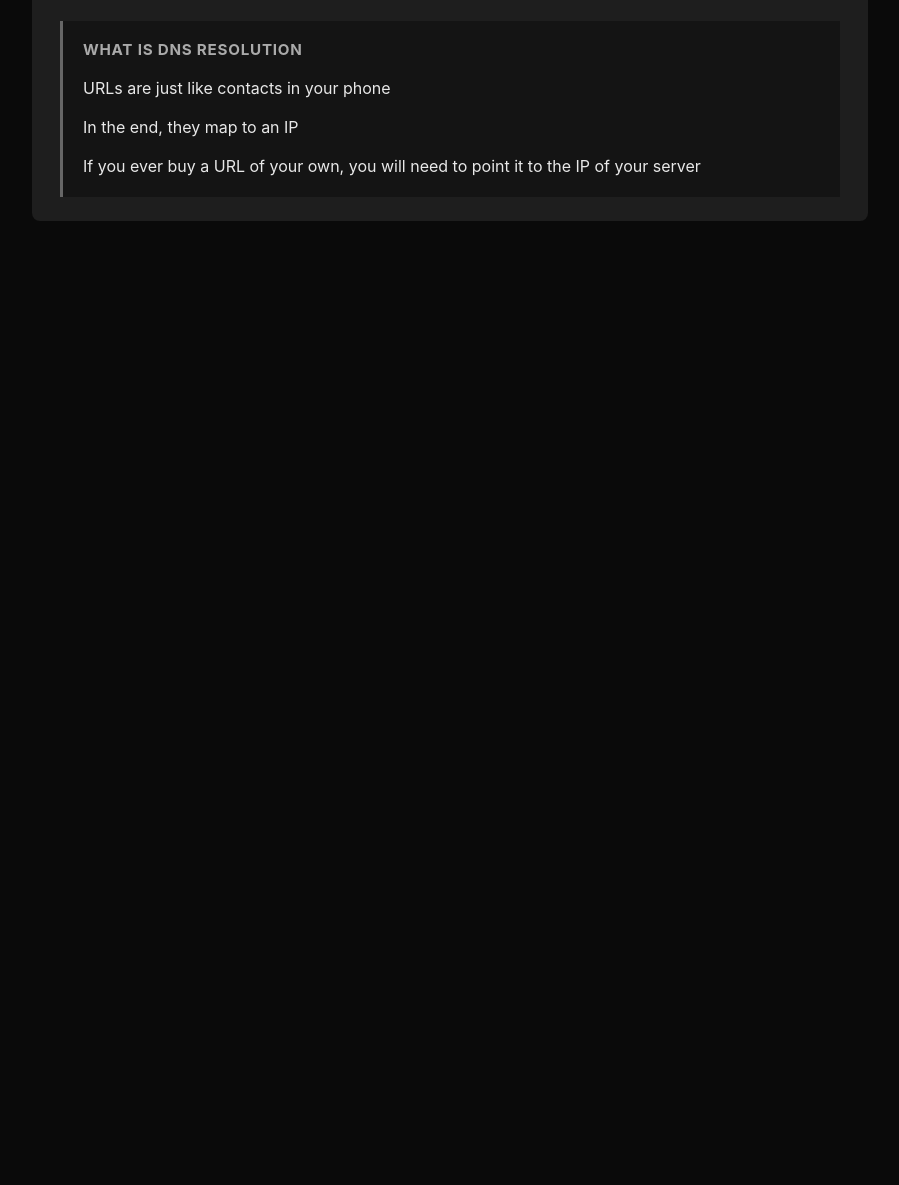
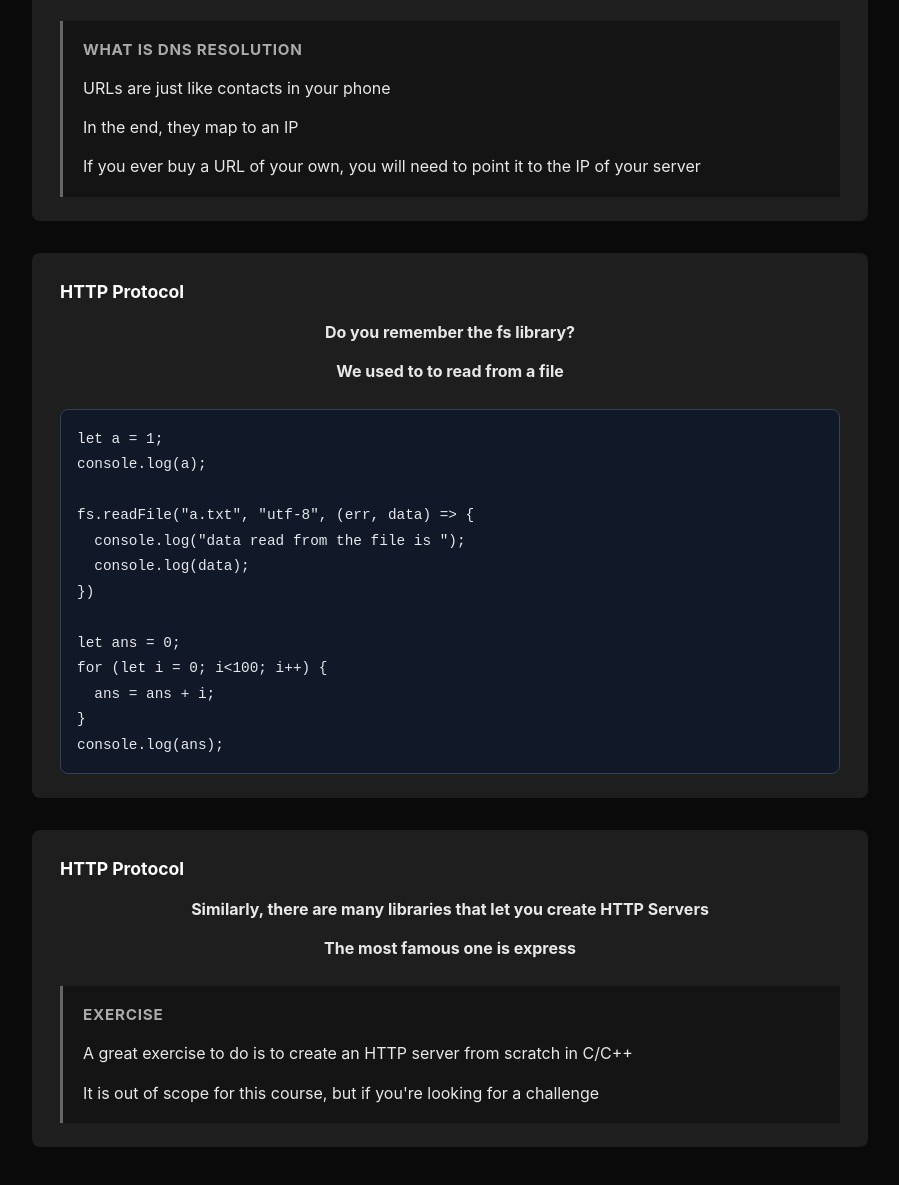
Before and after one commit to ADITYA2178/Notes-of-100-x-dev, a plain HTML site: page Notes/Week 2/Week 2.2 Express and Backend /Notes2-2.html in a window 1280 px wide. Shown: the part 5720-6905 px from the top of the page, without its empty margins (190-1089 px from the left). Before the commit the page ends 6005 px from the top, so only its background shows below. Drawn offline with Linux system fonts and the light colour scheme.

Commit message:
Add new slides on HTTP Protocol in Notes2-2.html, covering the fs library and HTTP server libraries; introduce new styles in styles.css for code notes presentation; create initial Express server setup in index.js with package.json and package-lock.json for dependencies management.

```diff
--- a/Notes/Week 2/Week 2.2 Express and Backend /Notes2-2.html
+++ b/Notes/Week 2/Week 2.2 Express and Backend /Notes2-2.html
@@ -316,5 +316,45 @@
     </div>
   </div>
 
+  <!-- Slide 12: HTTP Protocol - fs Library -->
+  <div class="content-box">
+    <h2>HTTP Protocol</h2>
+
+    <div class="protocol-summary">
+      <p>Do you remember the fs library?</p>
+      <p>We used to to read from a file</p>
+    </div>
+
+    <pre class="code-note"><code>let a = 1;
+console.log(a);
+
+fs.readFile("a.txt", "utf-8", (err, data) => {
+  console.log("data read from the file is ");
+  console.log(data);
+})
+
+let ans = 0;
+for (let i = 0; i&lt;100; i++) {
+  ans = ans + i;
+}
+console.log(ans);</code></pre>
+  </div>
+
+  <!-- Slide 13: HTTP Protocol - HTTP Server Libraries -->
+  <div class="content-box">
+    <h2>HTTP Protocol</h2>
+
+    <div class="protocol-summary">
+      <p>Similarly, there are many libraries that let you create HTTP Servers</p>
+      <p>The most famous one is express</p>
+    </div>
+
+    <div class="annotations">
+      <h3>Exercise</h3>
+      <p>A great exercise to do is to create an HTTP server from scratch in C/C++</p>
+      <p>It is out of scope for this course, but if you're looking for a challenge</p>
+    </div>
+  </div>
+
 </body>
 </html>
--- a/Notes/Week 2/Week 2.2 Express and Backend /styles.css
+++ b/Notes/Week 2/Week 2.2 Express and Backend /styles.css
@@ -218,6 +218,18 @@ h1 {
   margin: 0 auto;
 }
 
+.code-note {
+  background: #111827;
+  border: 1px solid #334155;
+  border-radius: 8px;
+  color: #e5e7eb;
+  font-family: "SF Mono", Monaco, Consolas, monospace;
+  font-size: 0.9rem;
+  line-height: 1.7;
+  overflow-x: auto;
+  padding: 1rem;
+}
+
 @media (max-width: 700px) {
   .request-diagram {
     grid-template-columns: 1fr;
```
Also changed, not shown: http-server-1/index.js (added, +12 -0 lines), http-server-1/package.json (added, +15 -0 lines), 1 other file.
